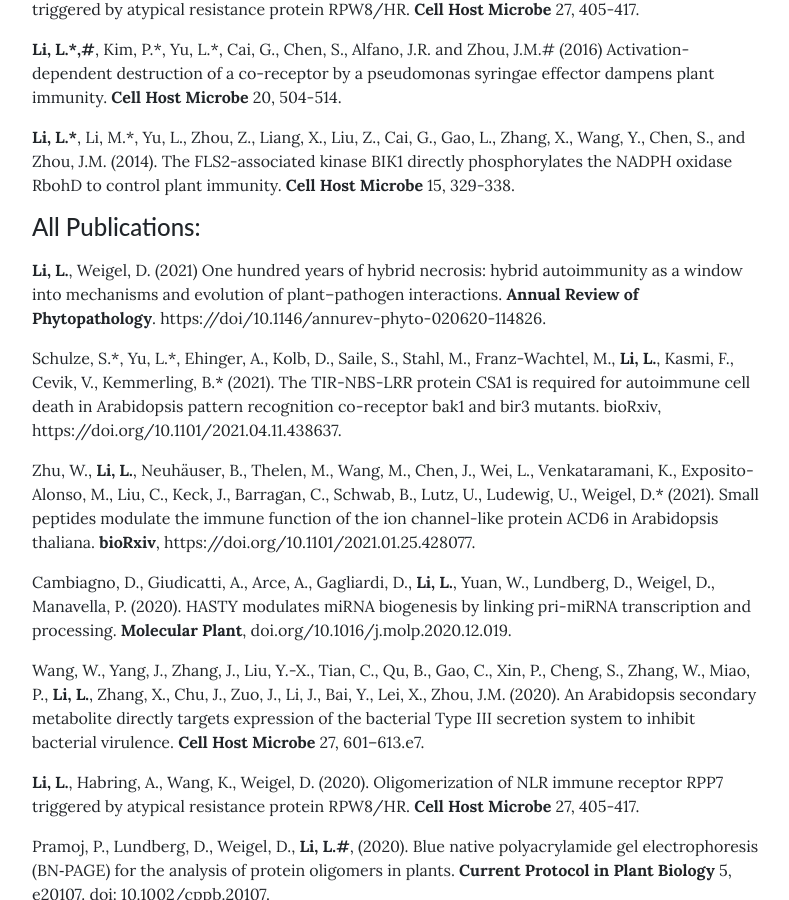
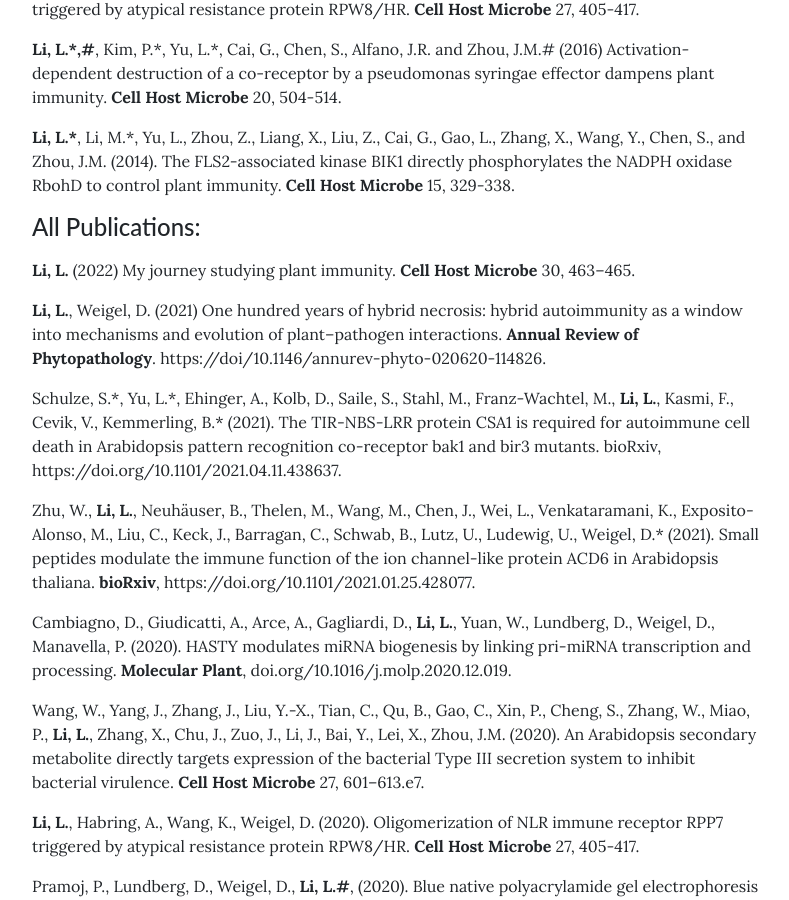
Before and after one commit to leili-plantmicrobe/leili-plantmicrobe.github.io, a Jekyll site: the page built from pages/publications.md, in a window 1280 px wide and 900 px high, scrolled down 372 px. Shown: the whole window, without its empty margins (243-1032 px from the left). Built offline with Jekyll 4.4.1, drawn with Linux system fonts in a browser that asks for light colours.

Commit message:
Update publications.md

```diff
--- a/pages/publications.md
+++ b/pages/publications.md
@@ -17,6 +17,8 @@ permalink: /publications/
 
 
 #### All Publications:
+**Li, L.** (2022) My journey studying plant immunity. **Cell Host Microbe** 30, 463–465.
+
 **Li, L.**, Weigel, D. (2021) One hundred years of hybrid necrosis: hybrid autoimmunity as a window into mechanisms and evolution of plant–pathogen interactions. **Annual Review of Phytopathology**. https://doi/10.1146/annurev-phyto-020620-114826.
 
 Schulze, S.\*, Yu, L.\*, Ehinger, A., Kolb, D., Saile, S., Stahl, M., Franz-Wachtel, M., **Li, L.**, Kasmi, F., Cevik, V., Kemmerling, B.* (2021). The TIR-NBS-LRR protein CSA1 is required for autoimmune cell death in Arabidopsis pattern recognition co-receptor bak1 and bir3 mutants. bioRxiv, https://doi.org/10.1101/2021.04.11.438637.
```
